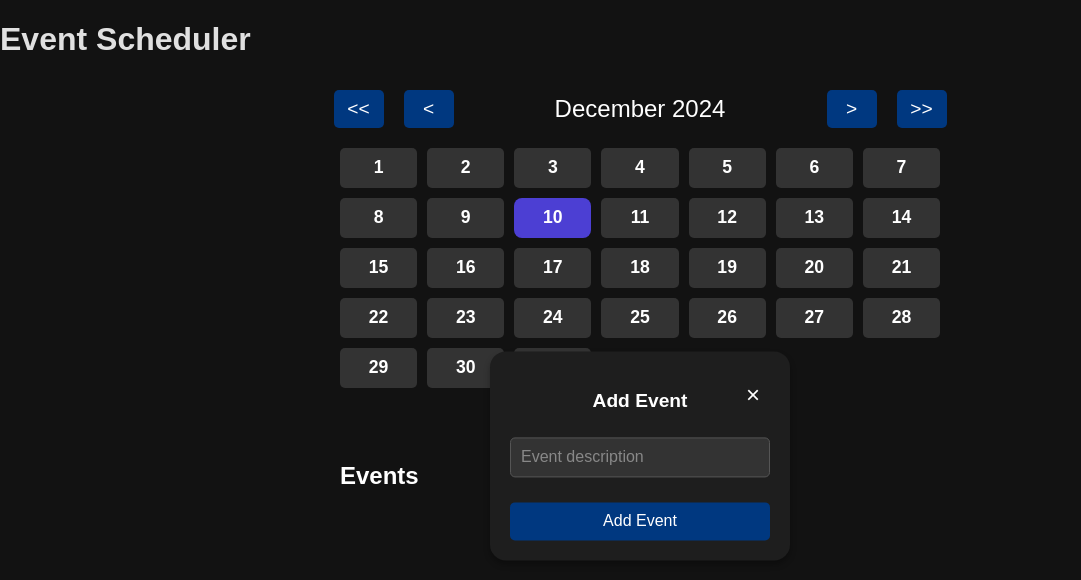
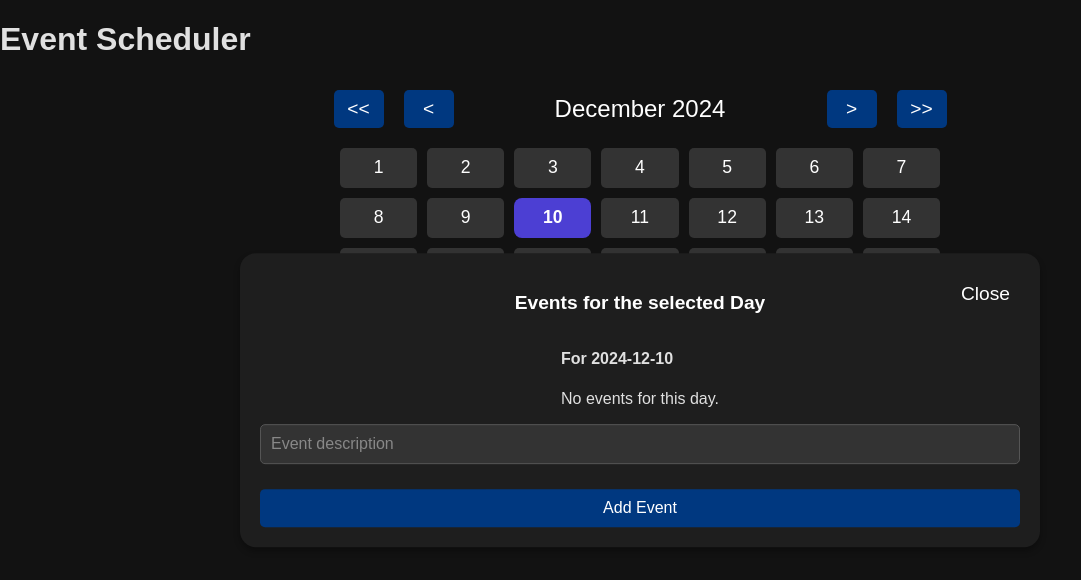
Before and after one commit to SathvikTekkem/Event-Scheduler, a Next.js app: page / in a window 1280 px wide. Both pictures are taken after a click on the element "10". Shown: the top 580 px of the page, without its empty margins (0-1081 px from the left). Built offline with nearby package versions, Linux system fonts and the light colour scheme.

Commit message:
modal updated

```diff
--- a/src/app/components/Calendar.css
+++ b/src/app/components/Calendar.css
@@ -1,4 +1,4 @@
-/* Dark Theme Calendar Component Styles */
+/* General Styles */
 body {
   background-color: #121212;
   color: #e0e0e0;
@@ -9,39 +9,35 @@ body {
 }
 
 * {
-  box-sizing: border-box; /* Ensure padding/border are included in width/height calculation */
+  box-sizing: border-box;
 }
 
+/* Calendar Container */
 .calendar-container {
   display: flex;
   flex-direction: column;
   align-items: center;
-  margin-top: 20px;
+  margin: 20px auto;
   width: 100%;
-  max-width: 800px; /* Keep the container from stretching too wide */
+  max-width: 800px;
   padding: 10px;
-  margin-left: auto;
-  margin-right: auto; /* Center the container */
 }
 
 .calendar-header {
   display: flex;
   align-items: center;
   justify-content: space-between;
-  padding: 0 15px; /* Adjusted padding for better containment */
+  padding: 0 15px;
   font-size: 1.2rem;
   color: #ffffff;
   margin-bottom: 20px;
-  overflow: hidden; /* Ensure no overflow occurs */
-  width: 85%; /* Make sure the header takes up full available width */
+  width: 85%;
 }
 
 .calendar-month-title {
-  display: flex;
-  align-items: center;
-  justify-content: center;
+  flex-grow: 1;
   font-size: 1.5rem;
-  flex-grow: 1; /* Allows the title to take up remaining space */
+  text-align: center;
 }
 
 .calendar-header button {
@@ -54,21 +50,21 @@ body {
   border-radius: 5px;
   margin: 0 10px;
   transition: background-color 0.3s ease;
-  min-width: 50px; /* Prevent buttons from shrinking too much */
-  flex-shrink: 0; /* Prevent buttons from shrinking */
+  min-width: 50px;
 }
 
 .calendar-header button:hover {
   background-color: #00285c;
 }
 
+/* Calendar Grid */
 .calendar-grid {
   display: grid;
   grid-template-columns: repeat(7, 1fr);
-  grid-gap: 10px;
+  gap: 10px;
   margin-bottom: 20px;
   width: 100%;
-  max-width: 600px; /* Max width for grid */
+  max-width: 600px;
 }
 
 .calendar-cell {
@@ -89,8 +85,8 @@ body {
 }
 
 .calendar-cell.today {
-  background-color: #4c3fd3; /* Highlight current day with a distinct color */
-  color: white; /* White text for better contrast */
+  background-color: #4c3fd3;
+  color: white;
   border-radius: 8px;
   font-weight: bold;
 }
@@ -99,44 +95,39 @@ body {
   background-color: transparent;
 }
 
-.calendar-cell span {
-  font-weight: bold;
+/* Event Badge */
+.badge-wrapper {
+  position: relative;
 }
 
-/* Badge styles for event dates */
-.calendar-cell .badge-wrapper {
-  position: relative;
-  height: 0px; /* Adjust the height based on number of badges */
-}
-
-.calendar-cell .event-badge {
+.event-badge {
   position: absolute;
   bottom: 0;
   left: 50%;
   transform: translateX(90%);
-  background-color: #ff6347; /* Badge color */
+  background-color: #ff6347;
   color: #ffffff;
   border-radius: 50%;
   width: 12px;
   height: 12px;
+  font-size: 0.5rem;
   display: flex;
   justify-content: center;
   align-items: center;
-  font-size: 0.5rem;
-  transition: top 0.2s ease;
 }
 
-.calendar-cell .event-badge:nth-child(n+2) {
-  top: 2px; /* Shift subsequent badges by 2px for separation */
+.event-badge:nth-child(n+2) {
+  top: 2px;
 }
 
-.calendar-cell .event-badge:nth-child(n+3) {
-  top: 4px; /* Further shift for more badges */
+.event-badge:nth-child(n+3) {
+  top: 4px;
 }
 
+/* Modal Styles */
 .modal {
   position: fixed;
-  top: 57%;
+  top: 50%;
   left: 50%;
   transform: translate(-50%, -50%);
   background-color: #1e1e1e;
@@ -146,7 +137,8 @@ body {
   display: flex;
   flex-direction: column;
   align-items: center;
-  width: 300px;
+  width: 100%;
+  max-width: 800px;
 }
 
 .modal h3 {
@@ -164,7 +156,6 @@ body {
   border-radius: 5px;
   font-size: 1rem;
   width: 100%;
-  box-sizing: border-box;
   margin-bottom: 15px;
 }
 
@@ -175,17 +166,12 @@ body {
   background-color: #444444;
 }
 
-/* Placeholder text */
-input::placeholder, textarea::placeholder {
+input::placeholder,
+textarea::placeholder {
   color: #888888;
 }
 
-/* For Textarea */
-textarea {
-  height: 100px;
-  resize: vertical;
-}
-
+/* Modal Buttons */
 .modal-btn {
   color: white;
   border: none;
@@ -212,7 +198,7 @@ textarea {
   right: 10px;
   background-color: transparent;
   color: #ffffff;
-  font-size: 1.5rem;
+  font-size: 1.2rem;
   border: none;
   cursor: pointer;
 }
@@ -221,43 +207,40 @@ textarea {
   color: #ff0000;
 }
 
+/* Event List */
 .event-list-container {
-  margin-top: 30px;
   width: 100%;
-  max-width: 600px;
-}
-
-.event-list-container h3 {
-  font-size: 1.5rem;
-  color: #ffffff;
-  margin-bottom: 15px;
+  max-width: 800px;
+  margin: 0 auto; /* Center the list */
 }
 
 .event-list {
-  list-style-type: none;
+  width: 100%;
   padding: 0;
-  font-size: 1.1rem;
 }
+
 
 .event-list-item {
   display: flex;
   justify-content: space-between;
   align-items: center;
+  width: 600px; /* Take full width */
   background-color: #333333;
+  padding: 10px;
   margin: 8px 0;
-  padding: 10px;
   border-radius: 5px;
   box-shadow: 0 2px 4px rgba(0, 0, 0, 0.3);
-  color: #ffffff;
 }
+
+
 
 .event-list-item strong {
   font-weight: bold;
 }
 
-.delete-event-button{
-  background-color: red;
-  color: white;
+/* Event Actions */
+.edit-event-button,
+.delete-event-button {
   border: none;
   padding: 6px 10px;
   font-size: 0.9rem;
@@ -265,58 +248,21 @@ textarea {
   border-radius: 5px;
 }
 
-.edit-event-button{
+.edit-event-button {
   background-color: orange;
-  color: rgb(60, 47, 47);
   margin-right: 8px;
-  border: none;
-  padding: 6px 10px;
-  font-size: 0.9rem;
-  cursor: pointer;
-  border-radius: 5px;
+  color: #3c2f2f;
+}
+
+.edit-event-button:hover {
+  background-color: darkorange;
+}
+
+.delete-event-button {
+  background-color: red;
+  color: white;
 }
 
 .delete-event-button:hover {
   background-color: darkred;
 }
-
-/* Input Fields and Textareas */
-input, textarea {
-  background-color: #333333;
-  color: white;
-  border: 1px solid #555555;
-  border-radius: 5px;
-  padding: 10px;
-  font-size: 1rem;
-  width: 100%;
-  box-sizing: border-box;
-  margin-top: 10px;
-}
-
-input:focus, textarea:focus {
-  outline: none;
-  border-color: #4888d4;
-  background-color: #444444;
-}
-
-/* Placeholder text */
-input::placeholder, textarea::placeholder {
-  color: #888888;
-}
-
-/* For Textarea */
-textarea {
-  height: 100px;
-  resize: vertical;
-}
-
-/* Form section for adding or editing events */
-.event-form {
-  margin-top: 20px;
-}
-
-.event-form label {
-  font-size: 1.1rem;
-  margin-bottom: 10px;
-  display: block;
-}
--- a/src/app/components/Calendar.tsx
+++ b/src/app/components/Calendar.tsx
@@ -4,6 +4,7 @@ import React, { useState } from "react";
 import "./Calendar.css";
 
 interface Event {
+  id: string;
   date: string; // e.g., "2024-12-12"
   description: string;
 }
@@ -18,32 +19,27 @@ const Calendar: React.FC = () => {
   const [editingEvent, setEditingEvent] = useState<Event | null>(null);
   const [updatedDescription, setUpdatedDescription] = useState<string>("");
 
-  // Navigate to previous month
   const handlePrevMonth = () => {
     setDate(new Date(date.getFullYear(), date.getMonth() - 1, 1));
   };
 
-  // Navigate to next month
   const handleNextMonth = () => {
     setDate(new Date(date.getFullYear(), date.getMonth() + 1, 1));
   };
 
-  // Navigate to previous year
   const handlePrevYear = () => {
     setDate(new Date(date.getFullYear() - 1, date.getMonth(), 1));
   };
 
-  // Navigate to next year
   const handleNextYear = () => {
     setDate(new Date(date.getFullYear() + 1, date.getMonth(), 1));
   };
 
-  // Function to strip time and ensure the date comparison works correctly
   const getDateWithoutTime = (date: Date): string => {
     const year = date.getFullYear();
-    const month = (date.getMonth() + 1).toString().padStart(2, "0"); // months are 0-indexed
+    const month = (date.getMonth() + 1).toString().padStart(2, "0");
     const day = date.getDate().toString().padStart(2, "0");
-    return `${year}-${month}-${day}`; // returns YYYY-MM-DD
+    return `${year}-${month}-${day}`;
   };
 
   const handleDateClick = (day: number) => {
@@ -53,32 +49,37 @@ const Calendar: React.FC = () => {
 
   const handleAddEvent = () => {
     if (selectedDate && newEvent) {
-      setEvents([...events, { date: selectedDate, description: newEvent }]);
+      setEvents([
+        ...events,
+        {
+          id: Date.now().toString(),
+          date: selectedDate,
+          description: newEvent,
+        },
+      ]);
       setNewEvent("");
-      setSelectedDate(null); // Close modal
     }
   };
 
-  const handleDeleteEvent = (date: string) => {
-    setEvents(events.filter((event) => event.date !== date));
+  const handleDeleteEvent = (id: string) => {
+    setEvents(events.filter((event) => event.id !== id));
   };
 
   const handleEditEvent = (event: Event) => {
-    setEditingEvent(event); // Set the event to be edited
-    setUpdatedDescription(event.description); // Pre-fill the description for editing
+    setEditingEvent(event);
+    setUpdatedDescription(event.description);
   };
 
   const handleSaveEvent = () => {
     if (editingEvent) {
-      // Update the event in the events array
       const updatedEvents = events.map((event) =>
-        event.date === editingEvent.date
+        event.id === editingEvent.id
           ? { ...event, description: updatedDescription }
           : event
       );
       setEvents(updatedEvents);
-      setEditingEvent(null); // Close the editing mode
-      setUpdatedDescription(""); // Clear the description input
+      setEditingEvent(null);
+      setUpdatedDescription("");
     }
   };
 
@@ -87,36 +88,28 @@ const Calendar: React.FC = () => {
     const firstDayIndex = new Date(date.getFullYear(), date.getMonth(), 1).getDay();
     const days = [];
 
-    const currentDate = new Date(); // Get today's date
-    const currentDayFormatted = getDateWithoutTime(currentDate); // Format it as YYYY-MM-DD
+    const currentDate = new Date();
+    const currentDayFormatted = getDateWithoutTime(currentDate);
 
-    // Add empty cells for the days before the 1st of the month
     for (let i = 0; i < firstDayIndex; i++) {
       days.push(<div key={`empty-${i}`} className="calendar-cell empty"></div>);
     }
 
-    // Add the actual day cells to the calendar grid
     for (let i = 1; i <= daysInMonth; i++) {
       const currentDayDate = new Date(date.getFullYear(), date.getMonth(), i);
       const currentDateFormatted = getDateWithoutTime(currentDayDate);
 
-      // Check if there's an event on this day
-      const eventOnDay = events.filter((event) => event.date === currentDateFormatted);
-      const eventCount = eventOnDay.length;
+      const eventCount = events.filter((event) => event.date === currentDateFormatted).length;
 
-      // Check if it's the current day
       const isToday = currentDateFormatted === currentDayFormatted;
 
-      // Add the day cell to the array
       days.push(
         <div
           key={`day-${i}`}
-          className={`calendar-cell ${isToday ? "today" : ""}`} // Add the 'today' class if it's the current day
+          className={`calendar-cell ${isToday ? "today" : ""}`}
           onClick={() => handleDateClick(i)}
         >
           <span>{i}</span>
-
-          {/* Add the event badge showing event count */}
           {eventCount > 0 && (
             <div className="badge-wrapper">
               <div className="event-badge">{eventCount}</div>
@@ -129,20 +122,35 @@ const Calendar: React.FC = () => {
     return days;
   };
 
-  const renderEventList = () => {
-    return events.map((event, index) => (
-      <li key={index} className="event-list-item">
-        <strong>{event.date}:</strong> {event.description}
+  const renderEventListForDay = () => {
+    if (!selectedDate) return null;
+
+    const eventsForDay = events.filter((event) => event.date === selectedDate);
+
+    return (
+      <div>
+        <h4>For {selectedDate}</h4>
+        {eventsForDay.length > 0 ? (
+          <ul>
+            {eventsForDay.map((event) => (
+              <li key={event.id} className="event-list-item">
+                <strong>{event.description}</strong>
                 <div className="event-actions">
                   <button onClick={() => handleEditEvent(event)} className="edit-event-button">
                     Edit
                   </button>
-          <button onClick={() => handleDeleteEvent(event.date)} className="delete-event-button">
+                  <button onClick={() => handleDeleteEvent(event.id)} className="delete-event-button">
                     Delete
                   </button>
                 </div>
               </li>
-    ));
+            ))}
+          </ul>
+        ) : (
+          <p>No events for this day.</p>
+        )}
+      </div>
+    );
   };
 
   return (
@@ -156,11 +164,13 @@ const Calendar: React.FC = () => {
         <button onClick={handleNextMonth}>{">"}</button>
         <button onClick={handleNextYear}>{">>"}</button>
       </div>
+
       <div className="calendar-grid">{renderDays()}</div>
 
       {selectedDate && (
         <div className="modal">
-          <h3>Add Event</h3>
+          <h3>Events for the selected Day</h3>
+          {renderEventListForDay()}
           <input
             type="text"
             value={newEvent}
@@ -171,7 +181,7 @@ const Calendar: React.FC = () => {
             Add Event
           </button>
           <button className="modal-btn close-modal-btn" onClick={() => setSelectedDate(null)}>
-            ×
+            Close
           </button>
         </div>
       )}
@@ -190,17 +200,12 @@ const Calendar: React.FC = () => {
           </button>
           <button
             className="modal-btn close-modal-btn"
-            onClick={() => setEditingEvent(null)} // Close the edit modal
+            onClick={() => setEditingEvent(null)}
           >
             ×
           </button>
         </div>
       )}
-
-      <div className="event-list-container">
-        <h3>Events</h3>
-        <ul className="event-list">{renderEventList()}</ul>
-      </div>
     </div>
   );
 };
```
Lines whose indentation alone changed are shown as unchanged.
